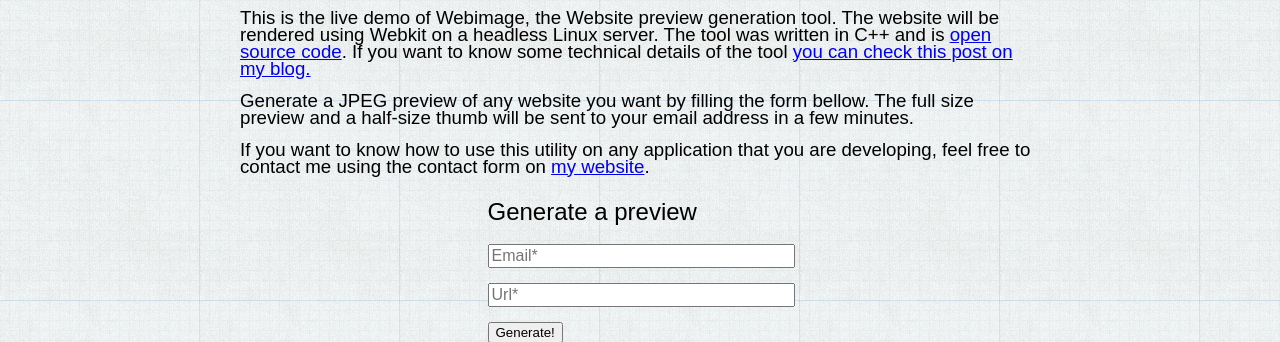
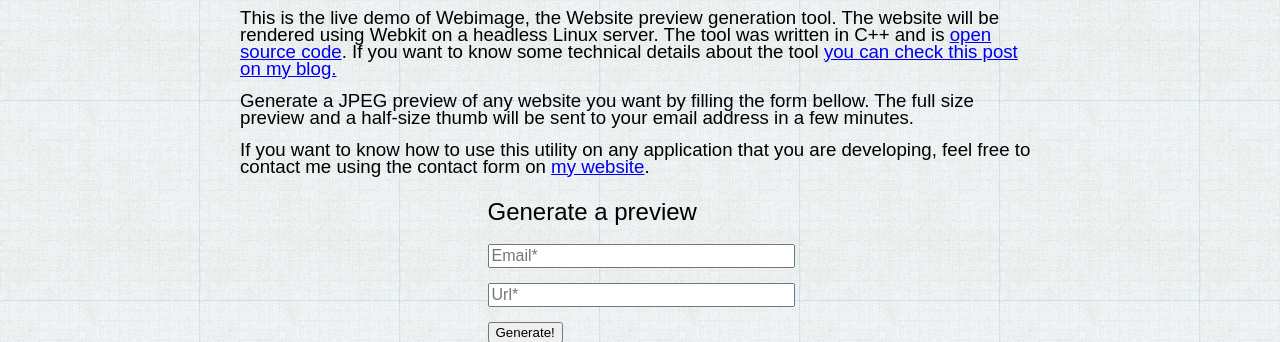
Before and after one commit to raphaelcruzeiro/webimage-live-demo-site, a Django app: page / in a window 1280 px wide. Shown: the part 329-671 px from the top of the page. Run offline with Django 3.2, Linux system fonts and the light colour scheme.

Commit message:
Just another choice of words

```diff
--- a/templates/index.html
+++ b/templates/index.html
@@ -3,7 +3,7 @@
 {% block main-content %}
     <p>This is the live demo of Webimage, the Website preview generation tool.
         The website will be rendered using Webkit on a headless Linux server. The tool was written in C++ and is <a href="http://github.com/raphaelcruzeiro/webimage">open source code</a>.
-    If you want to know some technical details of the tool <a href="http://raphaelcruzeiro.com/blog/2012/05/28/an-improved-website-preview-generation-tool-using-webkit/">you can check this post on my blog.</a></p>
+    If you want to know some technical details about the tool <a href="http://raphaelcruzeiro.com/blog/2012/05/28/an-improved-website-preview-generation-tool-using-webkit/">you can check this post on my blog.</a></p>
     <p>Generate a JPEG preview of any website you want by filling the form bellow. The full size preview and a half-size thumb will be sent to your
         email address in a few minutes.</p>
     <p>If you want to know how to use this utility on any application that you are developing, feel free to contact me using
--- a/templates/success.html
+++ b/templates/success.html
@@ -4,5 +4,5 @@
     <h2>Generating preview</h2>
     <p>The <i>webimage</i> tool is currently generating the preview of the website you requested. The resulting preview
     will be sent to <i>{{ email }}</i> shortly. Feel free to take a look on the tool's <a href="http://github.com/raphaelcruzeiro/webimage">source code</a> while you wait for your email.
-        If you want to know some technical details of the tool <a href="http://raphaelcruzeiro.com/blog/2012/05/28/an-improved-website-preview-generation-tool-using-webkit/">you can check this post on my blog.</a></p>
+        If you want to know some technical details about the tool <a href="http://raphaelcruzeiro.com/blog/2012/05/28/an-improved-website-preview-generation-tool-using-webkit/">you can check this post on my blog.</a></p>
 {% endblock %}
```
